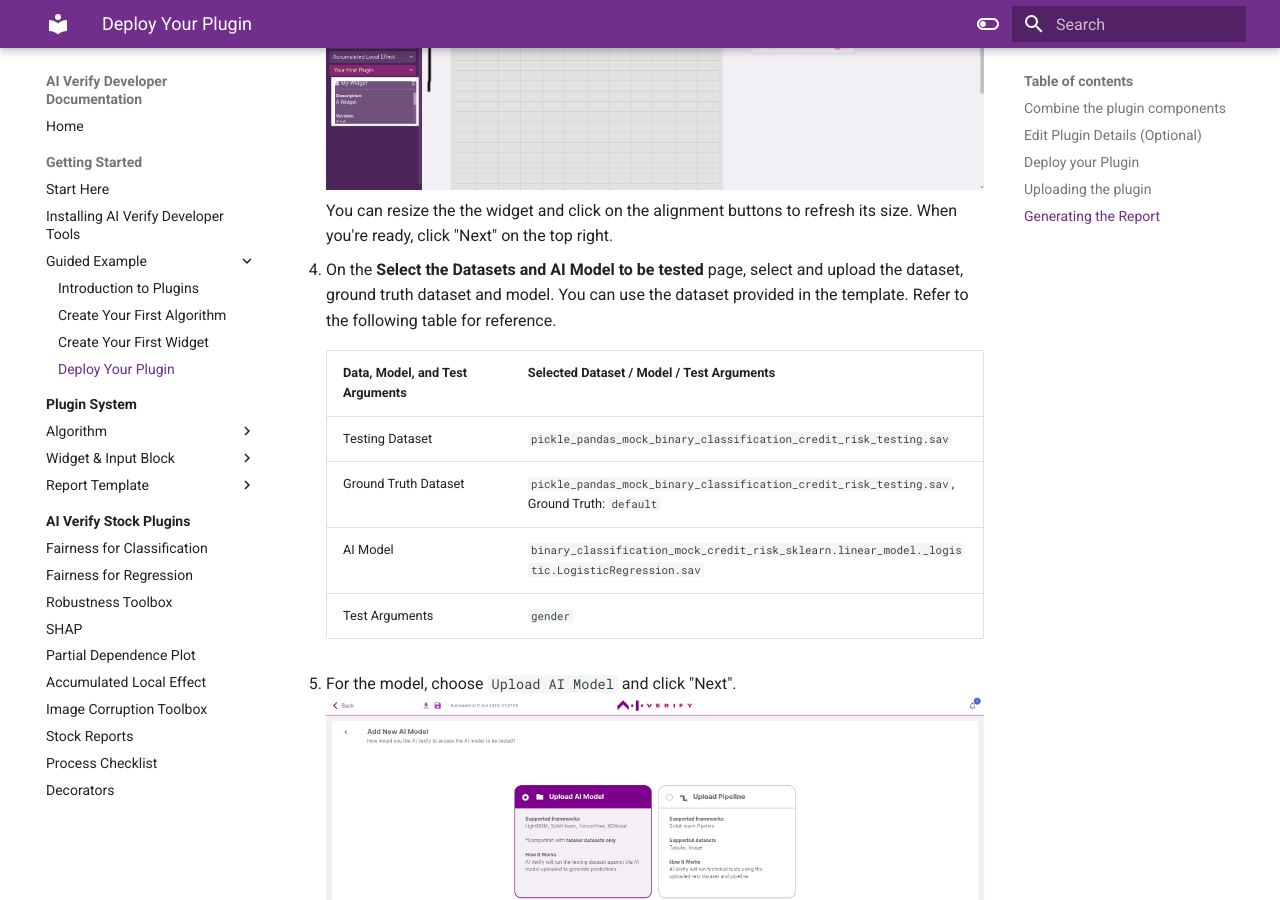
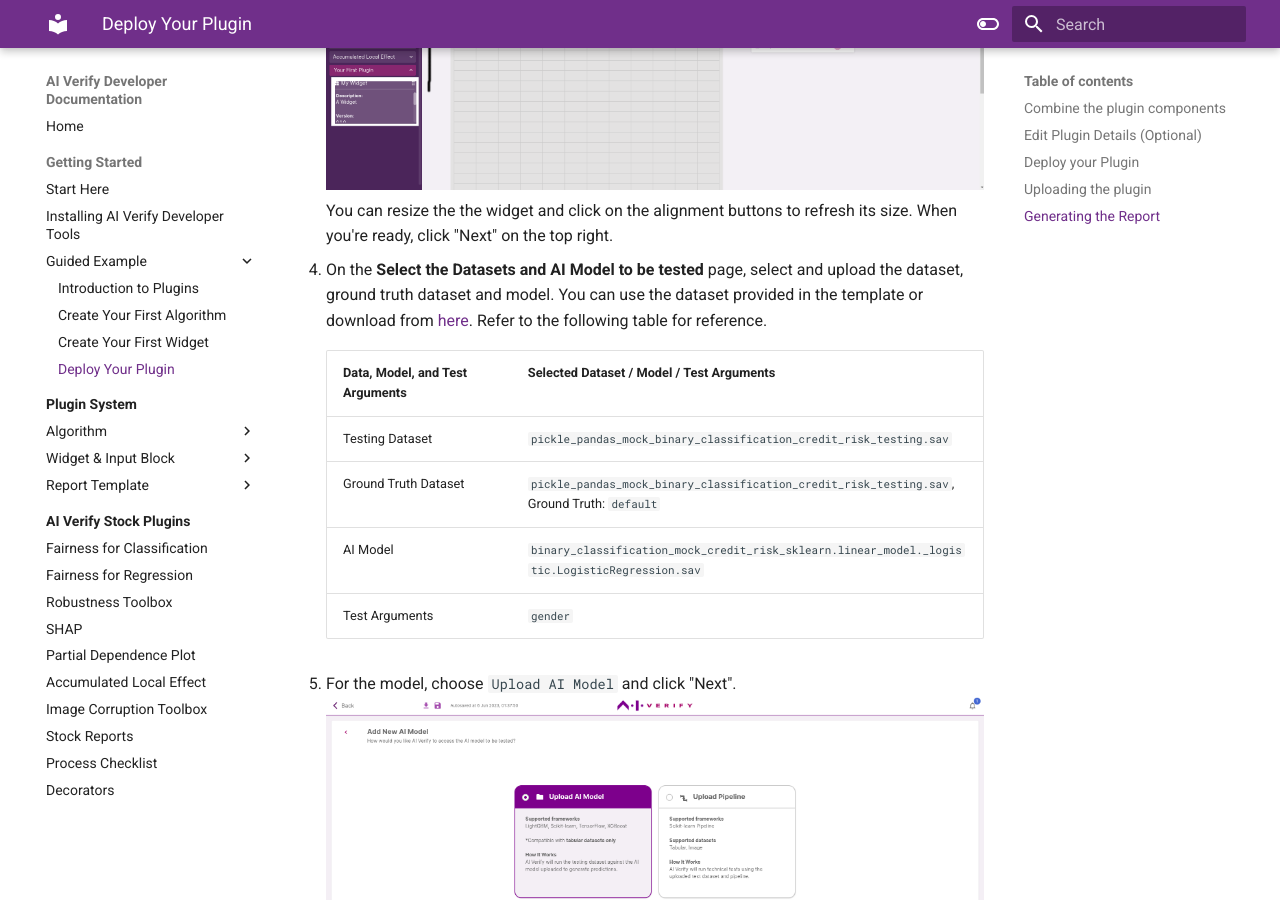
Before and after one commit to aiverify-foundation/aiverify-developer-tools, an MkDocs documentation site: the page built from docs/guided_example/deploy_your_plugin.md, in a window 1280 px wide and 900 px high, scrolled down 4868 px. Built offline with MkDocs 1.6.1 and Material for MkDocs 9.7.7, drawn with Linux system fonts in a browser that asks for light colours.

Commit message:
Updated the links

```diff
--- a/docs/guided_example/deploy_your_plugin.md
+++ b/docs/guided_example/deploy_your_plugin.md
@@ -91,7 +91,7 @@
 3. On the **Design Report** page, drag your widget from the left panel to the canvas:
    ![canvas](../images/canvas.png)
    You can resize the the widget and click on the alignment buttons to refresh its size. When you're ready, click "Next" on the top right.
-4. On the **Select the Datasets and AI Model to be tested** page, select and upload the dataset, ground truth dataset and model. You can use the dataset provided in the template. Refer to the following table for reference.
+4. On the **Select the Datasets and AI Model to be tested** page, select and upload the dataset, ground truth dataset and model. You can use the dataset provided in the template or download from [here](https://github.com/IMDA-BTG/aiverify/tree/main/examples). Refer to the following table for reference.
 
       | Data, Model, and Test Arguments | Selected Dataset / Model / Test Arguments |
       | ---- | ---------- |
```
Also changed, not shown: docs/plugins/widget/InputBlock.md (+1 -1 lines), docs/plugins/widget/Plugin_Tool.md (+1 -3 lines), docs/plugins/widget/Template.md (+1 -1 lines), docs/plugins/widget/Widget.md (+1 -1 lines).
